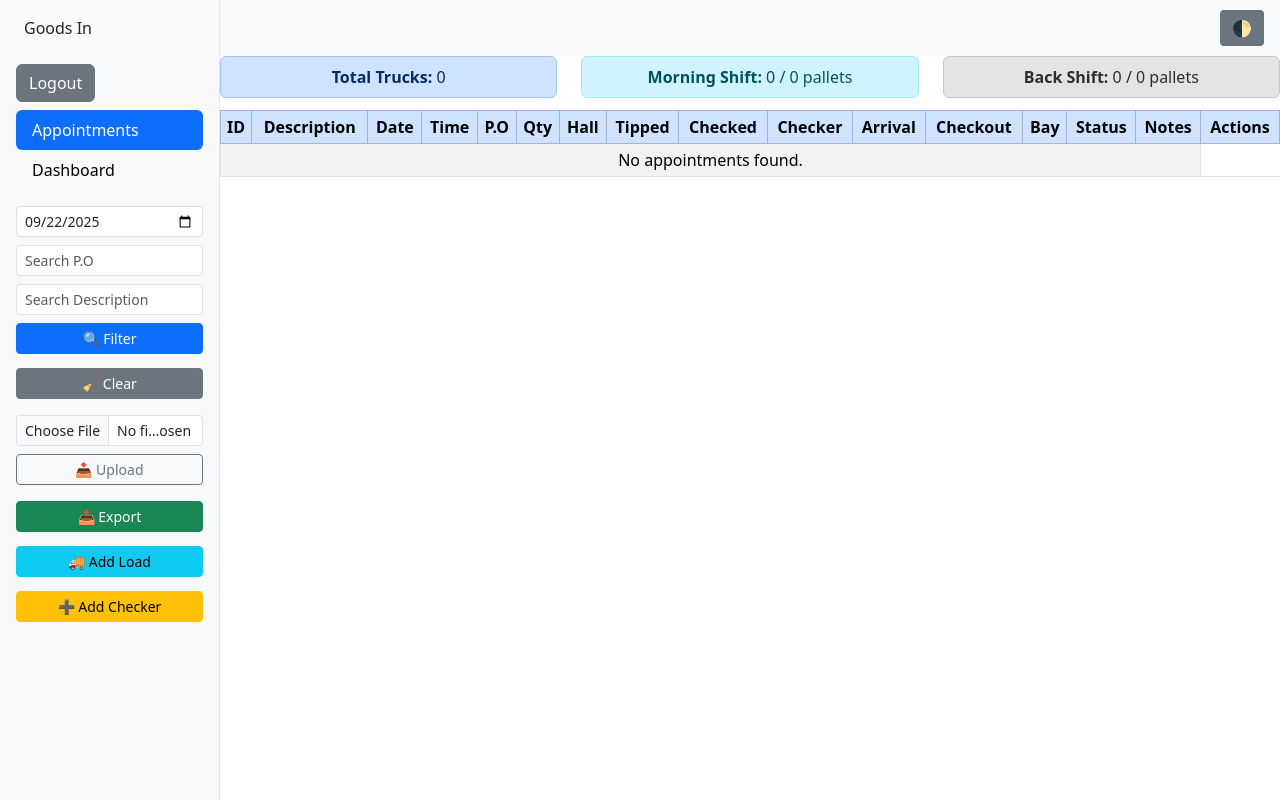
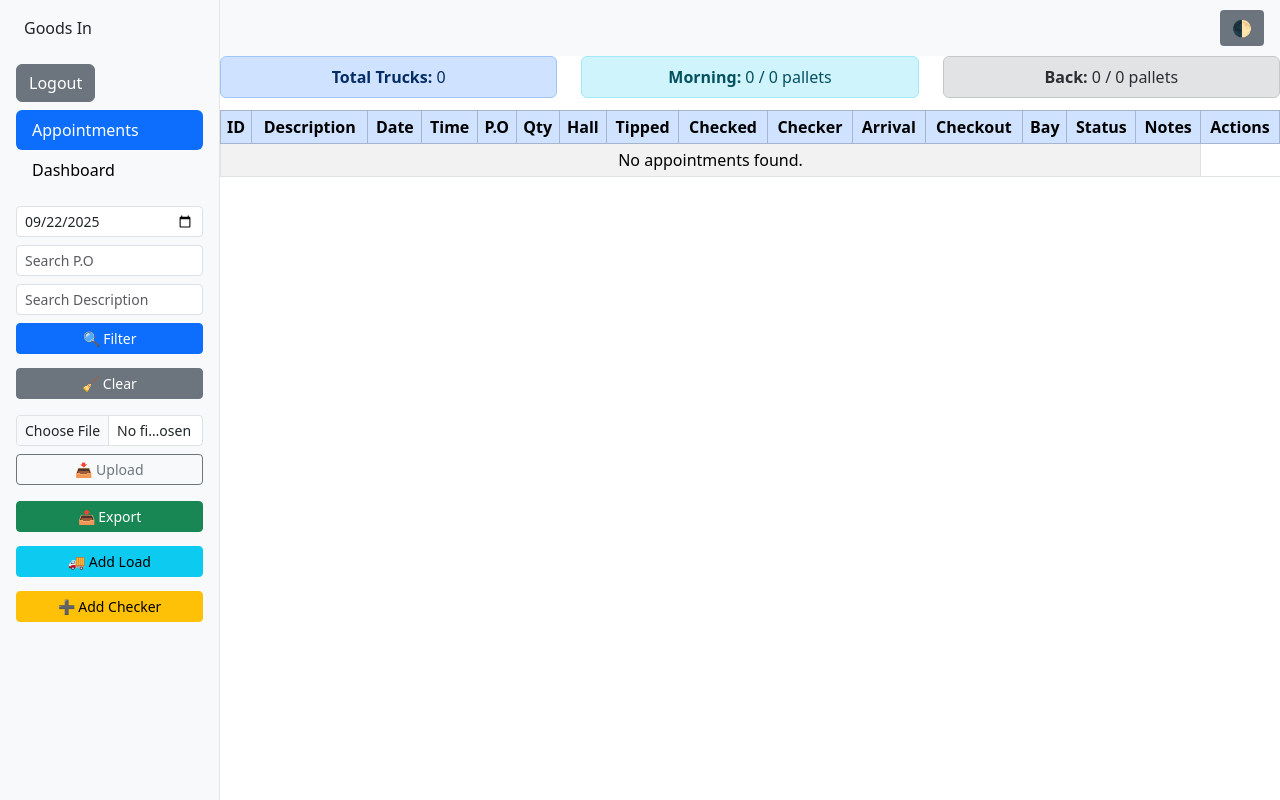
Before and after one commit to Buenomaurilio/Django_GoodsIn_test, a Django app: page / in a window 1280 px wide. Run offline with Django 5.2, Linux system fonts and the light colour scheme; the visitor is signed in with stand-in values (Sample User, id 1); data that the repository does not hold is empty.

Commit message:
Update appointment_list.html

```diff
--- a/templates/appointments/appointment_list.html
+++ b/templates/appointments/appointment_list.html
@@ -48,12 +48,12 @@
   </div>
   <div class="col">
     <div class="alert alert-info text-center py-2 mb-1">
-      <strong>Morning Shift:</strong> {{ morning_count }} / {{ morning_pallets }} pallets
+      <strong>Morning:</strong> {{ morning_count }} / {{ morning_pallets }} pallets
     </div>
   </div>
   <div class="col">
     <div class="alert alert-secondary text-center py-2 mb-1">
-      <strong>Back Shift:</strong> {{ back_count }} / {{ back_pallets }} pallets
+      <strong>Back:</strong> {{ back_count }} / {{ back_pallets }} pallets
     </div>
   </div>
 </div>
```
Lines whose indentation alone changed are shown as unchanged.
